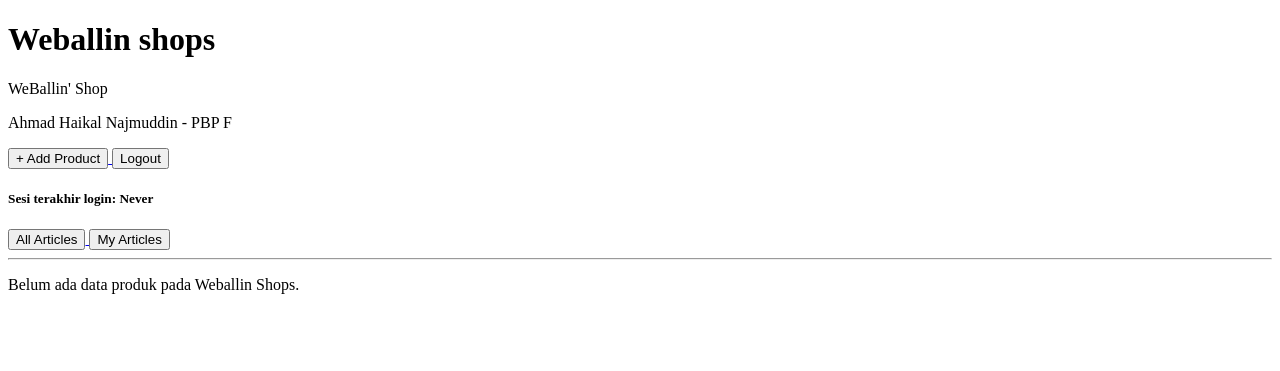
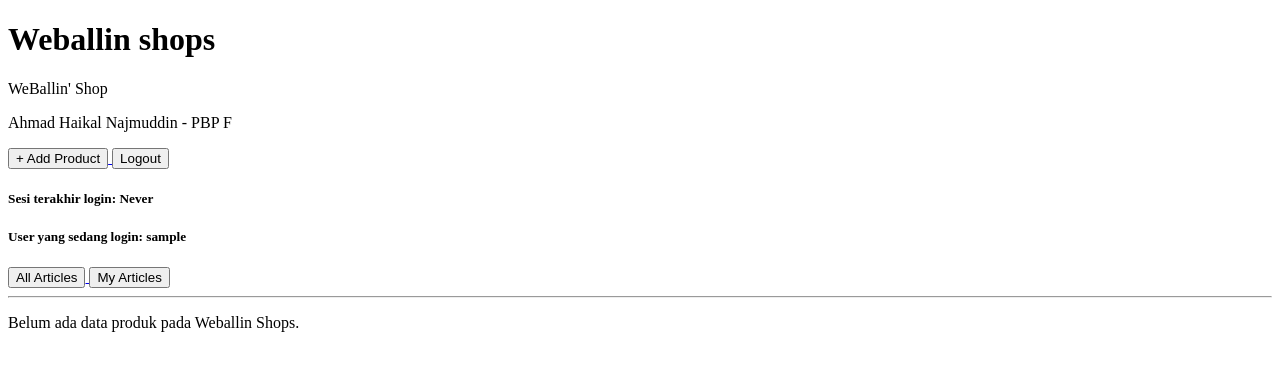
Before and after one commit to Kallln/weballinshops, a Django app: page / in a window 1280 px wide. Shown: the top 371 px of the page. Run offline with Django 5.2, Linux system fonts and the light colour scheme; the visitor is signed in with stand-in values (Sample User, id 1); data that the repository does not hold is empty.

Commit message:
Selesai Tugas 4

```diff
--- a/main/templates/main.html
+++ b/main/templates/main.html
@@ -14,7 +14,7 @@
   <button>Logout</button>
 </a>
 <h5>Sesi terakhir login: {{ last_login }}</h5>
-
+<h5>User yang sedang login: {{ user }}</h5>
 <a href="?filter=all">
     <button type="button">All Articles</button>
 </a>
```
Also changed, not shown: README.md, image.png (added).
